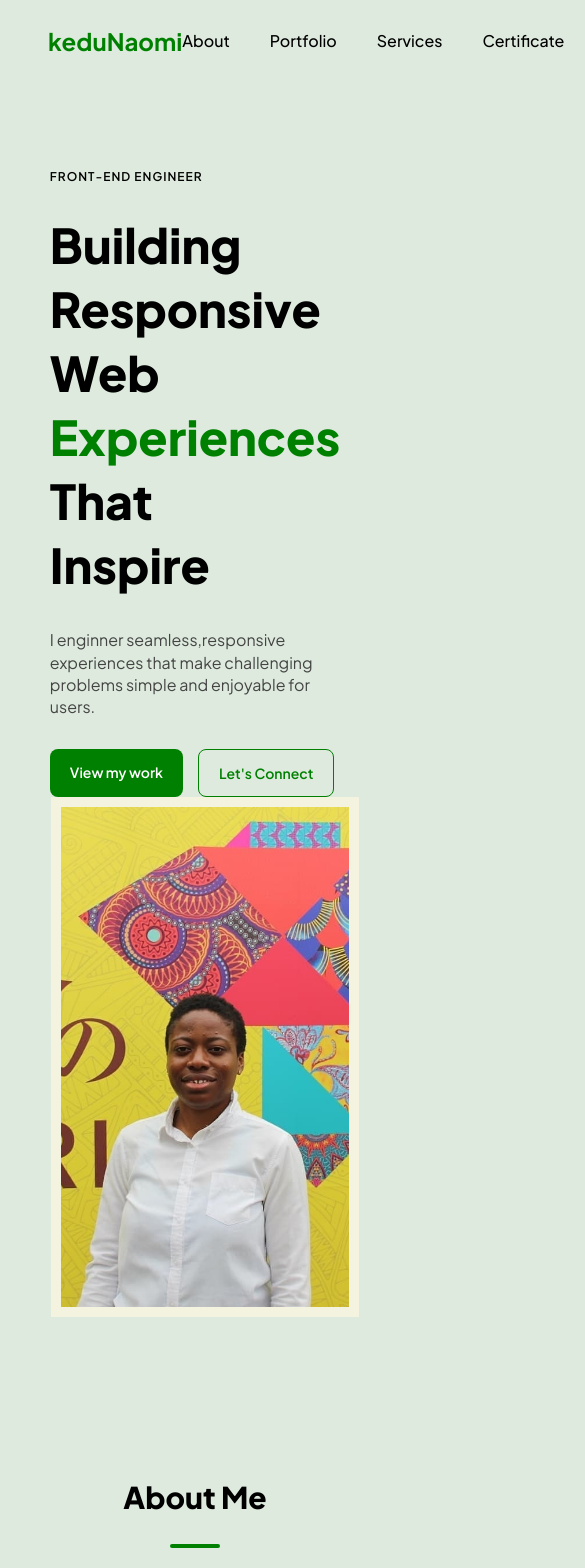
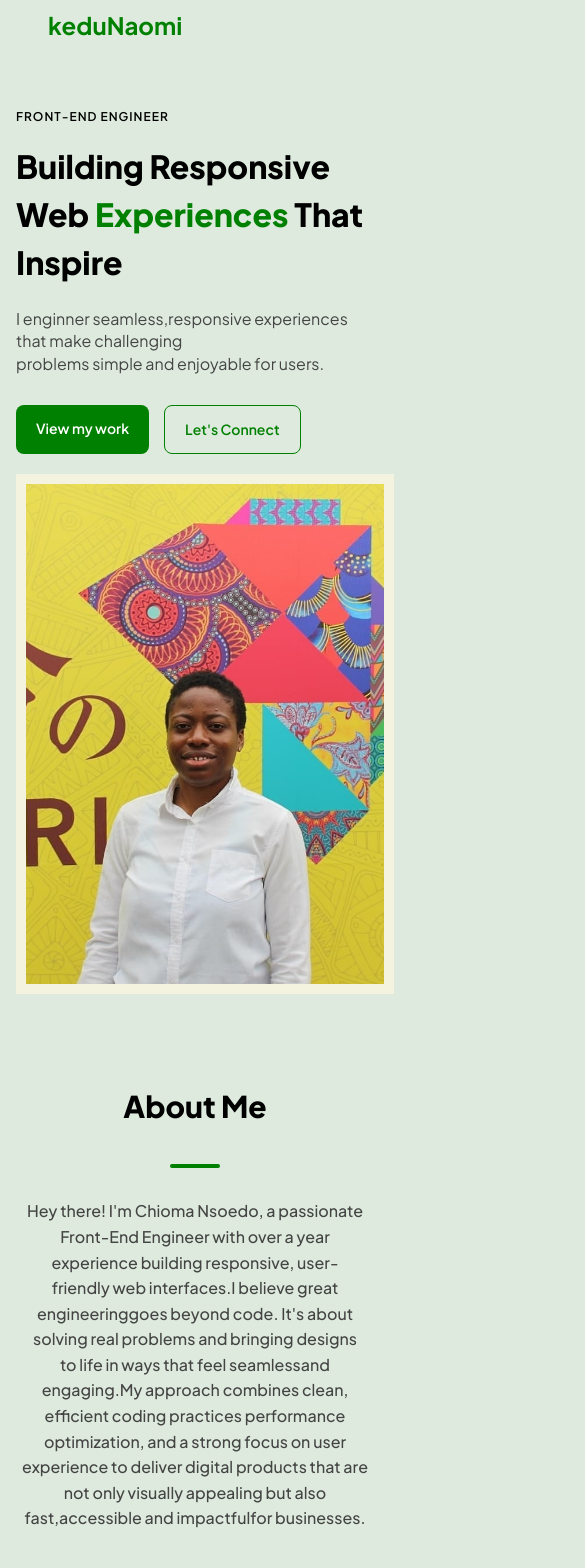
Before and after one commit to Cnsoedo/chioma-portfolio, a plain HTML site: page index.html in a window 390 px wide. Shown: the top 1568 px of the page, 585 px wide, since content can reach past the window. Drawn offline with nearby package versions, Linux system fonts and the light colour scheme.

Commit message:
added media queries to the project

```diff
--- a/index.html
+++ b/index.html
@@ -53,7 +53,7 @@
       </div>
 
       <div class="hero-image">
-        <img src="./IMG/me pic.jpeg" alt="profile" class="profile-pic" />
+        <img src="./IMG/me_pic.jpeg" alt="profile" class="profile-pic" />
       </div>
     </main>
 
--- a/portfolio.css
+++ b/portfolio.css
@@ -76,7 +76,7 @@ body {
 }
 
 .hero-content {
-  width: 600px;
+  max-width: 600px;
 }
 
 .subtitle {
@@ -140,6 +140,7 @@ h1 {
   font-size: 30px;
   padding-bottom: 10px;
   text-align: center;
+  line-height: 1.5;
 }
 
 .underline {
@@ -148,13 +149,6 @@ h1 {
   background-color: green;
   margin: 10px auto 30px;
   border-radius: 2px;
-}
-
-.about-intro {
-  width: 1000px;
-  margin: 0 auto 20px;
-  font-size: 16px;
-  line-height: 1.6;
 }
 
 .about-cards {
@@ -293,6 +287,8 @@ h1 {
 
 .line {
   border: 1px solid rgb(136, 93, 241);
+  border-top-left-radius: 12px;
+  border-top-right-radius: 12px;
 }
 
 /* CENTER BUTTON */
@@ -322,7 +318,7 @@ h1 {
   background-color: #ddeadd;
 }
 .about-intro {
-  width: 1000px;
+  max-width: 1000px;
   margin: 0 auto 20px;
   font-size: 16px;
   font-weight: 500;
@@ -381,11 +377,13 @@ h1 {
   margin-top: 0;
   margin-bottom: 10;
   color: white;
+  line-height: 1.5;
 }
 .cta-subheading {
   font-size: 14px;
   color: rgb(221, 221, 221);
   margin-bottom: 30px;
+  line-height: 1.5;
 }
 
 /* CERTIFICATION SECTION */
@@ -406,7 +404,7 @@ h1 {
 }
 
 .projects-description {
-  width: 700px;
+  max-width: 700px;
   margin: 0 auto 50px;
   font-size: 16px;
   font-weight: 500;
@@ -480,6 +478,7 @@ h1 {
   margin: 0;
   font-size: 14px;
   color: #777;
+  line-height: 1.5;
 }
 
 /* CONTACT SECTION */
@@ -647,3 +646,20 @@ h1 {
   color: #aaa;
   margin: 0;
 }
+
+@media screen and (max-width: 480px) {
+  .nav-menu {
+    display: none;
+  }
+  .nav-container a {
+    display: none;
+  }
+  .hero-section {
+    gap: 20px;
+    padding: 100px 16px 50px 16px;
+  }
+  .hero-section h1 {
+    font-size: 32px;
+    line-height: 3rem;
+  }
+}
```
Also changed, not shown: IMG/me_pic.jpeg (renamed from IMG/me pic.jpeg).
